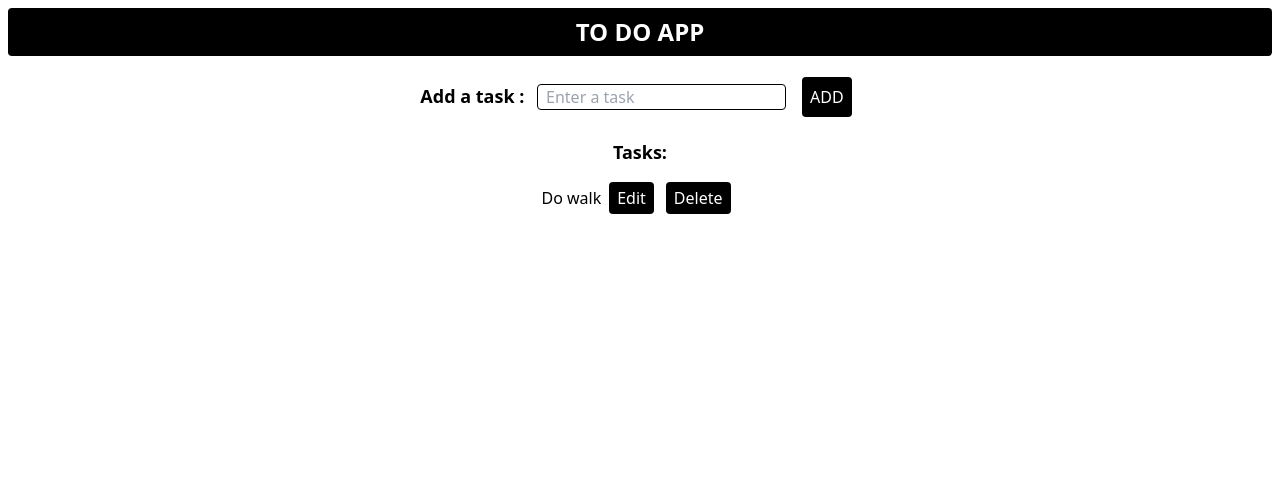
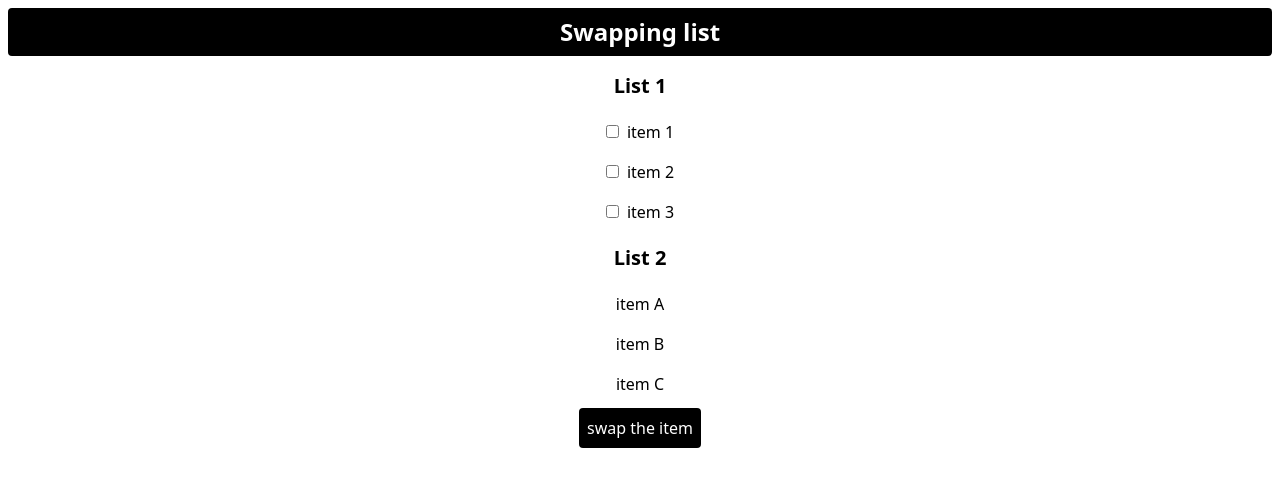
Before and after one commit to Manoharan777/React-Machine-Coding, a React (Create React App) app: page / in a window 1280 px wide. Shown: the top 486 px of the page. Built offline with nearby package versions, Linux system fonts and the light colour scheme.

Commit message:
Added drag & drop to TODO and few fixes

```diff
--- a/src/App.js
+++ b/src/App.js
@@ -1,11 +1,15 @@
 import React from 'react'
-import TodoApp from './TodoApp'
+import FecthingUsers from './Application/FecthingUsers'
+import TodoApp from './Application/TodoApp'
+import SwappingList from './Application/SwappingList'
 
 const App = () => {
 
 return(
   <div>
-    <TodoApp />
+    {/* <TodoApp /> */}
+    <SwappingList/>
+    {/* <FecthingUsers/> */}
   </div>
 )
 }
--- /dev/null
+++ b/src/Application/FecthingUsers.js
@@ -0,0 +1,56 @@
+import React, { useEffect, useState } from 'react'
+
+const Card = ({userdata}) => {
+  if(!userdata) return;
+     const {email,gender,name,picture,location} = userdata;
+    const {city,state,country} = location
+    return (
+      <div className="bg-white text-black w-64 m-5 p-4 border hover:border-green-700 shadow-lg rounded-md bg-opacity-60 overflow-hidden transition-transform duration-300 ease-in-out transform hover:scale-105">
+        <img
+          src={picture.large}
+          className="mx-auto items-center rounded"
+          alt="user"
+        />
+        <h1 className="text-lg font-bold p-1 "> {name.first} </h1>
+        <h4 className="text-sm font-semibold p-1 "> {email} </h4>
+        <h4 className="text-sm font-thin p-1 ">{gender} </h4>
+
+        <address className="font-medium p-1 ">
+          {city},{state},{country}
+        </address>
+      </div>
+    );
+}
+
+
+const FecthingUsers = () => {
+
+    const [userInfo,setUserInfo] = useState([]);
+
+    const fetchuser = async () => {
+const response = await fetch("https://randomuser.me/api/?results=20");
+const data = await response.json();
+//console.log(data.results);
+setUserInfo(data.results);
+    }
+
+
+    useEffect(()=>{
+        fetchuser();
+    },[])
+
+  return (
+    <>
+      <h1 className="bg-black text-white p-2 m-2 rounded font-bold text-2xl text-center">
+       Fetching Data from Api
+      </h1>
+      <div className="flex flex-wrap  justify-center bg-black mx-2 mb-2 rounded">
+        {userInfo.map((user, index) => (
+          <Card key={index} userdata={user} />
+        ))}
+      </div>
+    </>
+  );
+}
+
+export default FecthingUsers
--- /dev/null
+++ b/src/Application/SwappingList.js
@@ -0,0 +1,79 @@
+import React, { useState } from "react";
+
+export default function SwappingList() {
+  const [list1, setList1] = useState([
+    { title: "item 1", checked: false },
+    { title: "item 2", checked: false },
+    { title: "item 3", checked: false },
+  ]);
+  const [list2, setList2] = useState([
+    { title: "item A", checked: false },
+    { title: "item B", checked: false },
+    { title: "item C", checked: false },
+  ]);
+
+  function handlecheckbox(id) {
+    var updatedlist1 = [...list1];
+    updatedlist1[id].checked = !updatedlist1[id].checked;
+    setList1(updatedlist1);
+  }
+
+  function handleswap() {
+    var updatedlist1 = [...list1];
+    var updatedlist2 = [...list2];
+    updatedlist1.forEach((item, index) => {
+      if (item.checked) {
+        // var temp = updatedlist1[index].title;
+        // updatedlist1[index].title = updatedlist2[index].title;
+        // updatedlist2[index].title = temp;
+        [updatedlist1[index].title, updatedlist2[index].title] = [
+          updatedlist2[index].title,
+          updatedlist1[index].title,
+        ];
+        updatedlist1[index].checked = false;
+      }
+    });
+    setList1(updatedlist1);
+    setList2(updatedlist2);
+  }
+
+  return (
+    <div className="text-center">
+      <div>
+        <h1 className="bg-black text-white p-2 m-2 rounded font-bold text-2xl text-center">
+          Swapping list
+        </h1>
+        <h1 className="text-xl m-2 p-2 font-bold ">List 1</h1>
+        <ul>
+          {list1.map((item, index) => (
+            <li className="p-1 m-2" key={index}>
+              <input
+                type="checkbox"
+                className="mr-2"
+                checked={item.checked}
+                onChange={() => handlecheckbox(index)}
+              />
+              {item.title}
+            </li>
+          ))}
+        </ul>
+      </div>
+      <div>
+        <h1 className="text-xl m-2 p-2 font-bold ">List 2</h1>
+        <ul className="m-2">
+          {list2.map((item, index) => (
+            <li className="p-1 m-2" key={index}>
+              {item.title}
+            </li>
+          ))}
+        </ul>
+      </div>
+      <button
+        className="bg-black text-white p-2 mx-2 rounded"
+        onClick={handleswap}
+      >
+        swap the item
+      </button>
+    </div>
+  );
+}
--- a/src/TodoApp.js
+++ b/src/Application/TodoApp.js
@@ -1,4 +1,4 @@
-import React, { useState } from "react";
+import React, { useRef, useState } from "react";
 
 const TodoApp = () => {
   const initialState = {
@@ -10,6 +10,8 @@ const TodoApp = () => {
   const [tasks, setTasks] = useState([initialState]);
   const [editMode, setEditMode] = useState(false);
   const [editTask, setEditTask] = useState(null);
+  const itemDrag = useRef(null);
+  const itemDragover = useRef(null);
 
   const handleAddTask = () => {
     if (input.trim() !== "") {
@@ -46,6 +48,19 @@ const TodoApp = () => {
     }
   };
 
+  function handlecleartask(){
+    setTasks([]);
+  }
+
+  function handleSort(){
+    const itemClone = [...tasks];
+  [itemClone[itemDrag.current], itemClone[itemDragover.current]] = [
+    itemClone[itemDragover.current],
+    itemClone[itemDrag.current],
+  ];
+    setTasks(itemClone);
+  }
+
   return (
     <div>
       <h1 className="bg-black text-white p-2 m-2 rounded font-bold text-2xl text-center">
@@ -76,15 +91,32 @@ const TodoApp = () => {
               ADD
             </button>
           )}
+          <button
+            onClick={handlecleartask}
+            className="bg-black text-white p-2 mx-2 rounded"
+          >
+            Clear Task
+          </button>
         </form>
       </div>
 
-      <div className="mt-5 text-center">
-        <h2 className="text-lg font-bold">Tasks:</h2>
-        <ul>
-          {tasks.map((task) => (
-            <div className="flex justify-center m-2 p-2 items-center">
-              <li key={task.id}>{task.taskName}</li>
+      <div className="mt-5 text-center ">
+        <h2 className="text-lg font-bold mb-2">Tasks:</h2>
+        <ol>
+          {tasks.map((task, index) => (
+            <div
+              key={task.id}
+              className="relative flex space-x-3 justify-center m-2 p-2 items-center cursor-grab "
+              draggable
+              onDragStart={() => (itemDrag.current = index)}
+              //onDragEnter={() => (itemDragover.current = index)}
+              onDragEnd={handleSort}
+              onDragOver={() => {
+
+                itemDragover.current = index; // Update itemDragover.current when dragged over
+              }}
+            >
+              <li className="mr-2"> {index +1}. {task.taskName}</li>
               <button
                 onClick={() => handleEdit(task.id)}
                 className="bg-black text-white p-1 px-2 mx-2  mr-1 rounded"
@@ -99,7 +131,7 @@ const TodoApp = () => {
               </button>
             </div>
           ))}
-        </ul>
+        </ol>
       </div>
     </div>
   );
```
